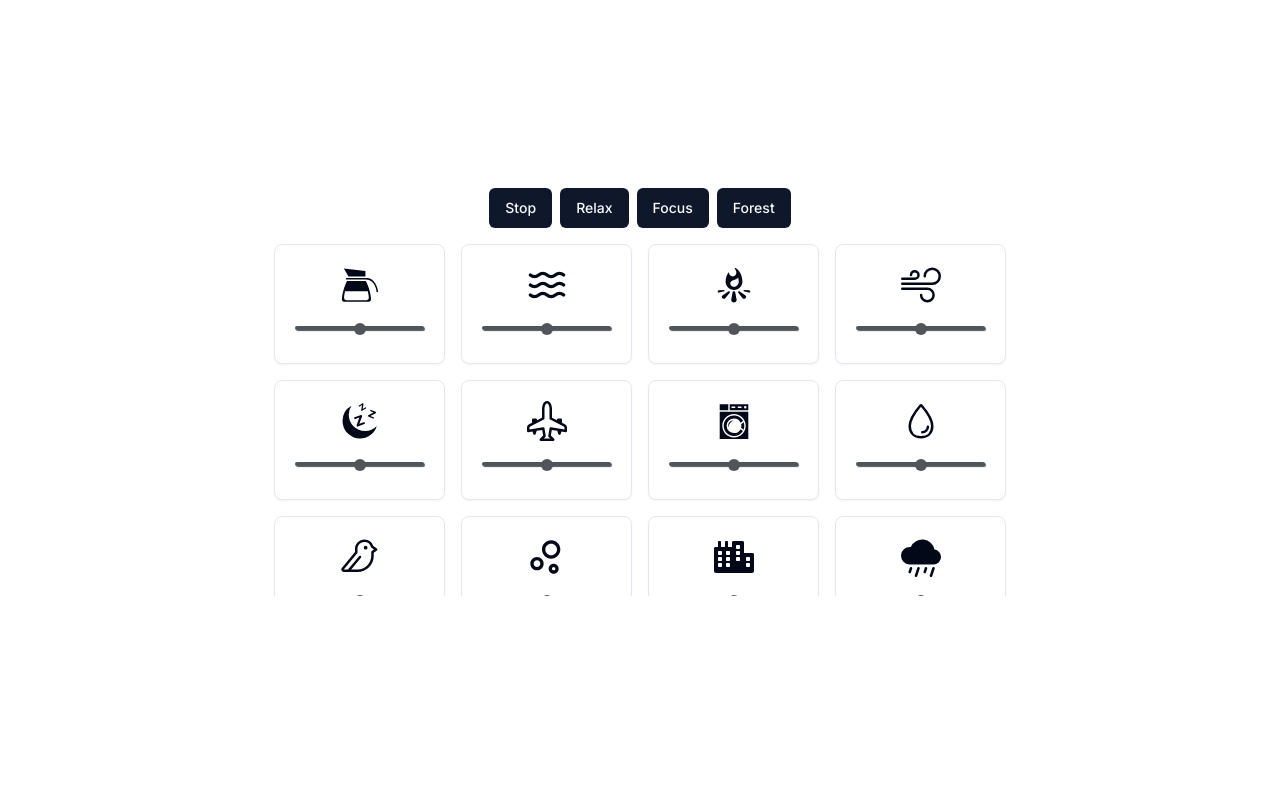
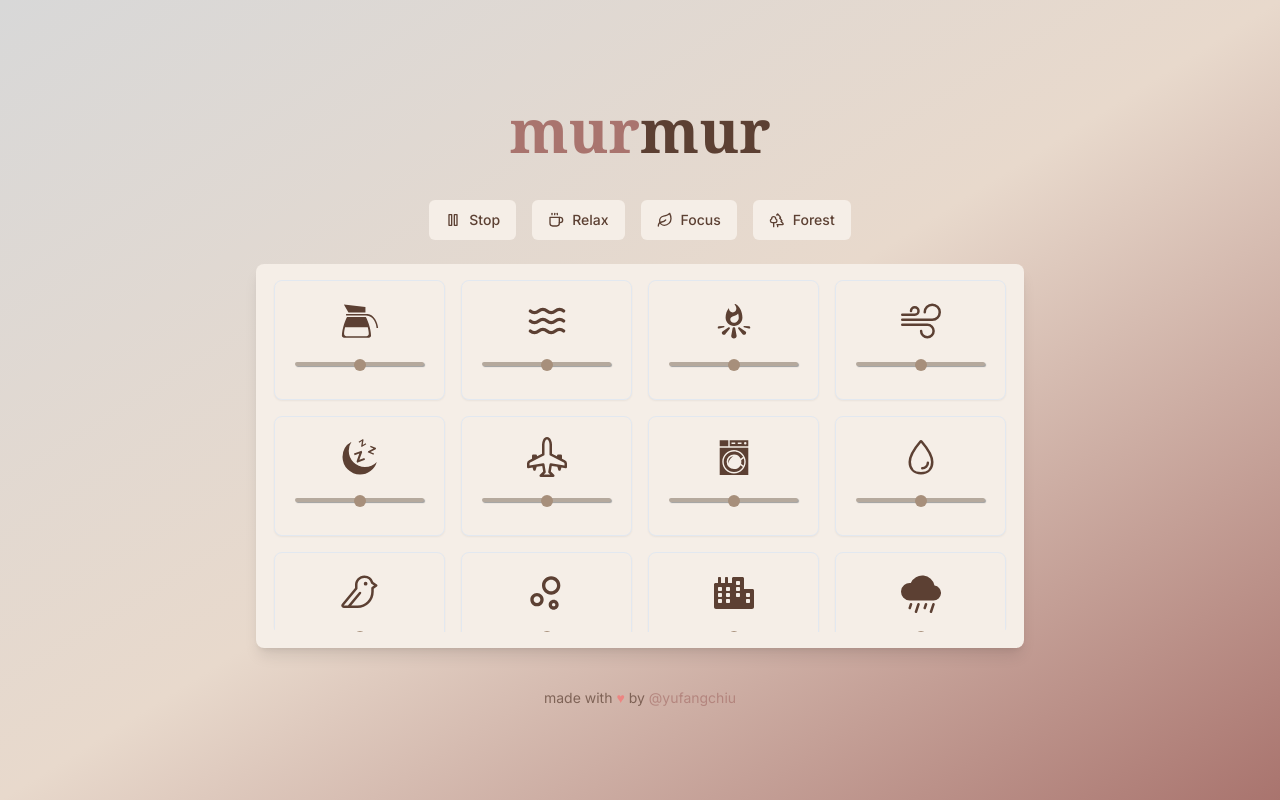
Before and after one commit to amberyufangchiu/white-nosie, a Next.js app: page / in a window 1280 px wide. Built offline with nearby package versions, Linux system fonts and the light colour scheme.

Commit message:
feat: :art: enhance UI with new mode buttons and improved sound icons

```diff
--- a/app/page.tsx
+++ b/app/page.tsx
@@ -6,6 +6,7 @@ import { Volume } from "@/components/Volume";
 import { ScrollArea } from "@/components/ui/scroll-area";
 import { Sounds } from "@/components/Sounds";
 import { Button } from "@/components/ui/button";
+import { Pause, Coffee, Leaf, Trees } from "lucide-react";
 
 type UseAudioReturnType = [boolean, () => void];
 
@@ -69,14 +70,14 @@ const AudioPlayer = ({ src, isSelected }: AudioPlayerProps) => {
     <Card
       key={crypto.randomUUID()}
       onClick={toggle}
-      className={playing ? "bg-gray-200" : undefined}
+      className={`cursor-pointer ${playing ? "bg-[#e8d9cc]" : "bg-[#f5eee7]"}`}
     >
       <CardContent className="flex items-center justify-center">
         {src?.icon}
       </CardContent>
       <CardFooter>
         <Volume
-          className={playing ? "bg-gray-200" : undefined}
+          className={playing ? "bg-[#e8d9cc]" : "bg-[#f5eee7]"}
           value={volume}
           onChange={(event) => {
             setVolume((event.target as HTMLInputElement).valueAsNumber);
@@ -94,15 +95,32 @@ export default function Home() {
   const focus = ["Cafe", "LightRain"];
   const forest = ["Birds", "Wind", "SoftRain", "River"];
 
+  const modes = [
+    { label: "Stop", icon: Pause, value: [] },
+    { label: "Relax", icon: Coffee, value: relax },
+    { label: "Focus", icon: Leaf, value: focus },
+    { label: "Forest", icon: Trees, value: forest },
+  ];
+
   return (
-    <main className="flex items-center flex-col justify-center w-screen h-screen">
-      <div className="flex gap-2">
-        <Button onClick={() => setMode([])}>Stop</Button>
-        <Button onClick={() => setMode(relax)}>Relax</Button>
-        <Button onClick={() => setMode(focus)}>Focus</Button>
-        <Button onClick={() => setMode(forest)}>Forest</Button>
+    <main className="flex items-center flex-col justify-center w-screen h-screen bg-gradient-to-br from-[#d8d8d8] via-[#e8d9cc] to-[#a9746e]">
+      <h1 className="text-6xl font-serif font-bold text-[#a9746e] mb-8 leading-tight">
+        mur
+        <span className="text-[#5c4033]">mur</span>
+      </h1>
+      <div className="flex gap-4 mb-6">
+        {modes.map(({ label, icon: Icon, value }) => (
+          <Button
+            key={label}
+            className="flex items-center gap-2 bg-[#f5eee7] text-[#5c4033] hover:bg-[#e8d9cc] hover:scale-105 transition-transform duration-200"
+            onClick={() => setMode(value)}
+          >
+            <Icon className="w-4 h-4" />
+            {label}
+          </Button>
+        ))}
       </div>
-      <ScrollArea className="h-96 w-3/5 p-4">
+      <ScrollArea className="h-96 w-3/5 p-4 bg-[#f5eee7] rounded-lg shadow-lg">
         <div className="flex flex-wrap gap-4 justify-center items-center">
           {sounds.map((src) => {
             return (
@@ -115,6 +133,15 @@ export default function Home() {
           })}
         </div>
       </ScrollArea>
+      <footer className="mt-10 text-sm text-[#5c4033] opacity-70">
+        made with <span className="text-red-400">♥</span> by{" "}
+        <a
+          href="https://yufangchiu.vercel.app/"
+          className="footer-link text-[#a9746e]"
+        >
+          @yufangchiu
+        </a>
+      </footer>
     </main>
   );
 }
--- a/components/Sounds.tsx
+++ b/components/Sounds.tsx
@@ -19,84 +19,178 @@ export const Sounds = () => {
   const config = [
     {
       name: "Cafe",
-      icon: <GiCoffeePot key={crypto.randomUUID()} size="40" />,
+      icon: (
+        <GiCoffeePot
+          key={crypto.randomUUID()}
+          size="40"
+          className="text-[#5c4033]"
+        />
+      ),
       sound: "./sounds/Cafe.mp3",
     },
     {
       name: "Waves",
-      icon: <LuWaves key={crypto.randomUUID()} size="40" />,
+      icon: (
+        <LuWaves
+          key={crypto.randomUUID()}
+          size="40"
+          className="text-[#5c4033]"
+        />
+      ),
       sound: "./sounds/Waves.mp3",
     },
     {
       name: "Campfire",
-      icon: <IoMdBonfire key={crypto.randomUUID()} size="40" />,
+      icon: (
+        <IoMdBonfire
+          key={crypto.randomUUID()}
+          size="40"
+          className="text-[#5c4033]"
+        />
+      ),
       sound: "./sounds/Campfire.mp3",
     },
     {
       name: "Wind",
-      icon: <BsWind key={crypto.randomUUID()} size="40" />,
+      icon: (
+        <BsWind
+          key={crypto.randomUUID()}
+          size="40"
+          className="text-[#5c4033]"
+        />
+      ),
       sound: "./sounds/Wind.mp3",
     },
     {
       name: "Night",
-      icon: <GiNightSleep key={crypto.randomUUID()} size="40" />,
+      icon: (
+        <GiNightSleep
+          key={crypto.randomUUID()}
+          size="40"
+          className="text-[#5c4033]"
+        />
+      ),
       sound: "./sounds/Night.mp3",
     },
     {
       name: "AirplaneCabin",
-      icon: <BsAirplaneEngines key={crypto.randomUUID()} size="40" />,
+      icon: (
+        <BsAirplaneEngines
+          key={crypto.randomUUID()}
+          size="40"
+          className="text-[#5c4033]"
+        />
+      ),
       sound: "./sounds/AirplaneCabin.mp3",
     },
     {
       name: "WashingMachine",
-      icon: <GiWashingMachine key={crypto.randomUUID()} size="40" />,
+      icon: (
+        <GiWashingMachine
+          key={crypto.randomUUID()}
+          size="40"
+          className="text-[#5c4033]"
+        />
+      ),
       sound: "./sounds/WashingMachine.mp3",
     },
     {
       name: "WaterDrops",
-      icon: <IoWaterOutline key={crypto.randomUUID()} size="40" />,
+      icon: (
+        <IoWaterOutline
+          key={crypto.randomUUID()}
+          size="40"
+          className="text-[#5c4033]"
+        />
+      ),
       sound: "./sounds/WaterDrops.mp3",
     },
     {
       name: "Birds",
-      icon: <PiBird key={crypto.randomUUID()} size="40" />,
+      icon: (
+        <PiBird
+          key={crypto.randomUUID()}
+          size="40"
+          className="text-[#5c4033]"
+        />
+      ),
       sound: "./sounds/Birds.mp3",
     },
     {
       name: "Bubbles",
-      icon: <RiBubbleChartLine key={crypto.randomUUID()} size="40" />,
+      icon: (
+        <RiBubbleChartLine
+          key={crypto.randomUUID()}
+          size="40"
+          className="text-[#5c4033]"
+        />
+      ),
       sound: "./sounds/Bubbles.mp3",
     },
     {
       name: "CityTrafficOutdoor",
-      icon: <FaCity key={crypto.randomUUID()} size="40" />,
+      icon: (
+        <FaCity
+          key={crypto.randomUUID()}
+          size="40"
+          className="text-[#5c4033]"
+        />
+      ),
       sound: "./sounds/CityTrafficOutdoor.mp3",
     },
     {
       name: "LightRain",
-      icon: <BsFillCloudRainFill key={crypto.randomUUID()} size="40" />,
+      icon: (
+        <BsFillCloudRainFill
+          key={crypto.randomUUID()}
+          size="40"
+          className="text-[#5c4033]"
+        />
+      ),
       sound: "./sounds/LightRain.mp3",
     },
     {
       name: "SoftRain",
-      icon: <BsFillCloudRainHeavyFill key={crypto.randomUUID()} size="40" />,
+      icon: (
+        <BsFillCloudRainHeavyFill
+          key={crypto.randomUUID()}
+          size="40"
+          className="text-[#5c4033]"
+        />
+      ),
       sound: "./sounds/SoftRain.mp3",
     },
     {
       name: "HeavyRain",
       icon: (
-        <BsFillCloudLightningRainFill key={crypto.randomUUID()} size="40" />
+        <BsFillCloudLightningRainFill
+          key={crypto.randomUUID()}
+          size="40"
+          className="text-[#5c4033]"
+        />
       ),
       sound: "./sounds/HeavyRain.mp3",
     },
     {
       name: "NightDrive",
-      icon: <MdOutlineDriveEta key={crypto.randomUUID()} size="40" />,
+      icon: (
+        <MdOutlineDriveEta
+          key={crypto.randomUUID()}
+          size="40"
+          className="text-[#5c4033]"
+        />
+      ),
       sound: "./sounds/NightDrive.mp3",
     },
     {
       name: "River",
-      icon: <GiRiver key={crypto.randomUUID()} size="40" />,
+      icon: (
+        <GiRiver
+          key={crypto.randomUUID()}
+          size="40"
+          className="text-[#5c4033]"
+        />
+      ),
       sound: "./sounds/River.mp3",
     },
   ];
--- a/components/volume.css
+++ b/components/volume.css
@@ -12,8 +12,8 @@ input[type="range"]::-webkit-slider-runnable-track {
   height: 4px;
   cursor: pointer;
   animate: 0.2s;
-  box-shadow: 1px 1px 1px #50555c;
-  background: #50555c;
+  box-shadow: 1px 1px 1px #9e9e9e;
+  background: #b5a99d;
   border-radius: 14px;
   border: 0px solid #000000;
 }
@@ -23,21 +23,21 @@ input[type="range"]::-webkit-slider-thumb {
   height: 12px;
   width: 12px;
   border-radius: 12px;
-  background: #50555c;
+  background: #a78f7b;
   cursor: pointer;
   -webkit-appearance: none;
   margin-top: -3px;
 }
 input[type="range"]:focus::-webkit-slider-runnable-track {
-  background: #50555c;
+  background: #b5a99d;
 }
 input[type="range"]::-moz-range-track {
   width: 100%;
   height: 14px;
   cursor: pointer;
   animate: 0.2s;
-  box-shadow: 1px 1px 1px #50555c;
-  background: #50555c;
+  box-shadow: 1px 1px 1px #9e9e9e;
+  background: #b5a99d;
   border-radius: 14px;
   border: 0px solid #000000;
 }
@@ -47,7 +47,7 @@ input[type="range"]::-moz-range-thumb {
   height: 20px;
   width: 20px;
   border-radius: 12px;
-  background: #50555c;
+  background: #a78f7b;
   cursor: pointer;
 }
 input[type="range"]::-ms-track {
@@ -60,16 +60,16 @@ input[type="range"]::-ms-track {
   color: transparent;
 }
 input[type="range"]::-ms-fill-lower {
-  background: #50555c;
+  background: #b5a99d;
   border: 0px solid #000000;
   border-radius: 28px;
-  box-shadow: 1px 1px 1px #50555c;
+  box-shadow: 1px 1px 1px #9e9e9e;
 }
 input[type="range"]::-ms-fill-upper {
-  background: #50555c;
+  background: #b5a99d;
   border: 0px solid #000000;
   border-radius: 28px;
-  box-shadow: 1px 1px 1px #50555c;
+  box-shadow: 1px 1px 1px #9e9e9e;
 }
 input[type="range"]::-ms-thumb {
   margin-top: 1px;
@@ -78,12 +78,12 @@ input[type="range"]::-ms-thumb {
   height: 20px;
   width: 40px;
   border-radius: 12px;
-  background: #50555c;
+  background: #a78f7b;
   cursor: pointer;
 }
 input[type="range"]:focus::-ms-fill-lower {
-  background: #50555c;
+  background: #b5a99d;
 }
 input[type="range"]:focus::-ms-fill-upper {
-  background: #50555c;
+  background: #b5a99d;
 }
```
